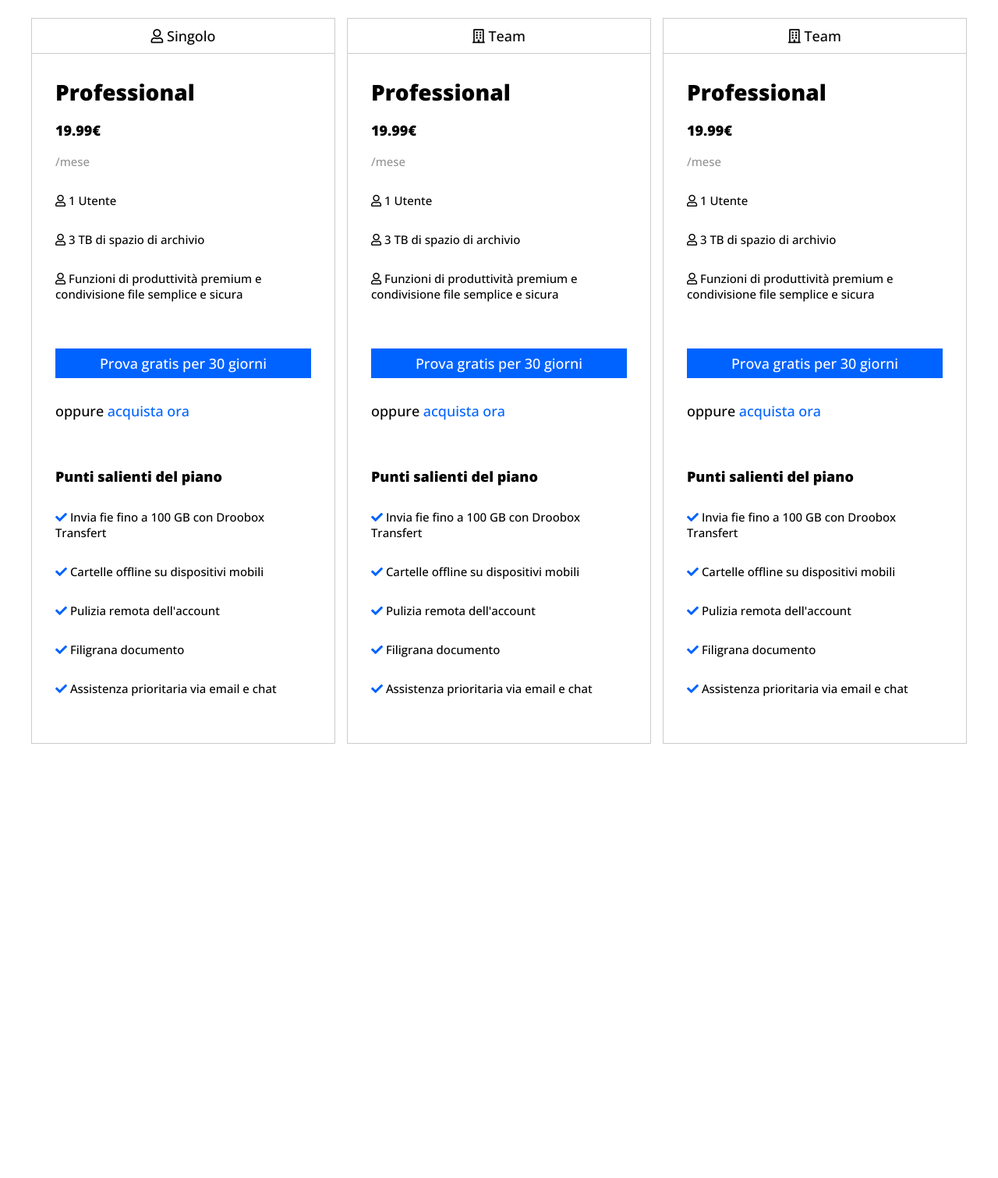
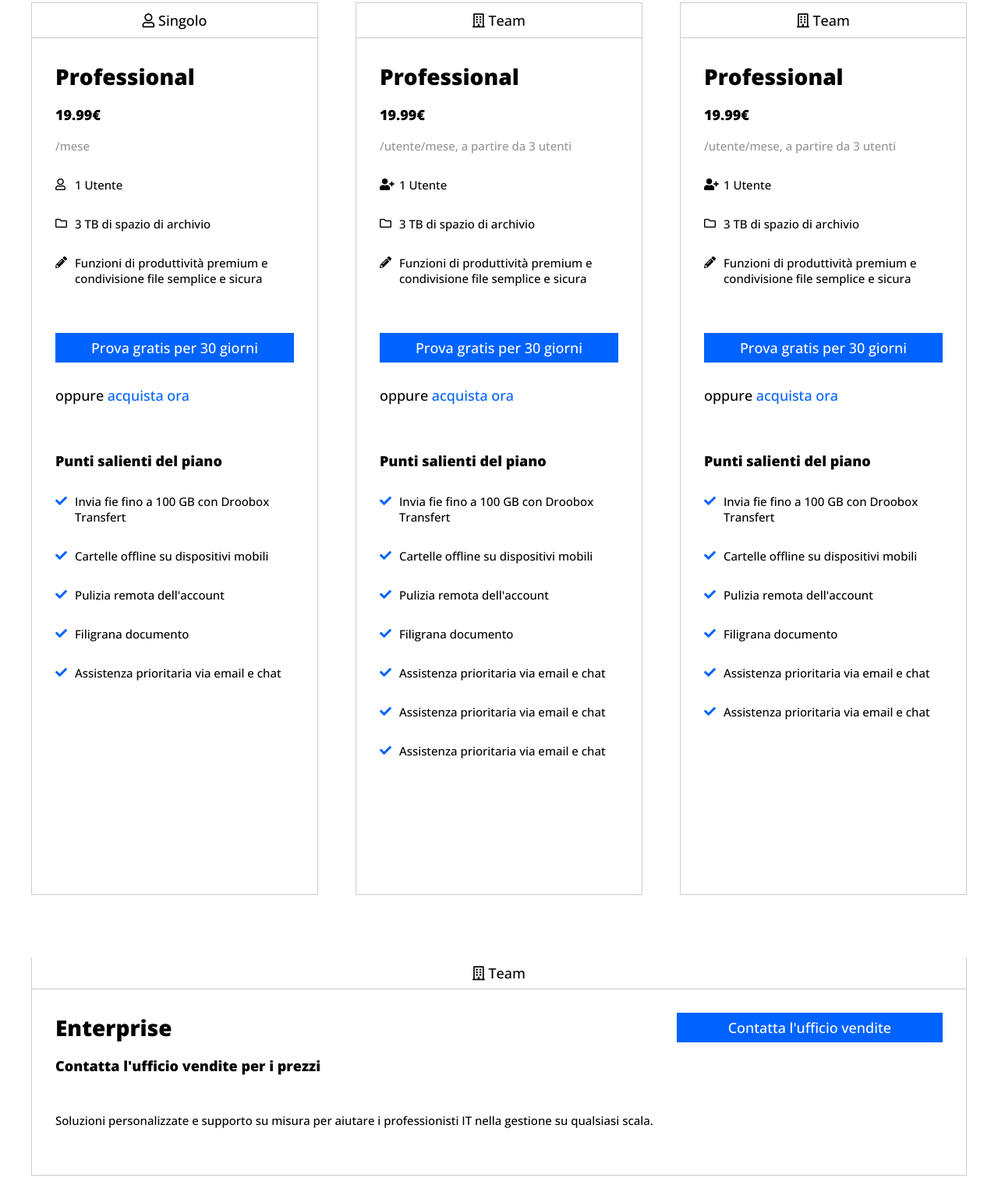
Before and after one commit to bealabea/htmlcss-dropbox, a plain HTML site: page index.html in a window 1280 px wide. Shown: the part 1182-2693 px from the top of the page at 78% size. Before the commit the page ends 2166 px from the top, so only its background shows below. Drawn offline with nearby package versions, Linux system fonts and the light colour scheme.

Commit message:
sezione immagine+testo

```diff
--- a/css/style.css
+++ b/css/style.css
@@ -24,7 +24,7 @@ header {
 .container {
     width: 1200px;
     margin: 0 auto;
-    padding-top: 200px;
+    padding-top: 180px;
 }
 
 .row::after {
@@ -71,6 +71,13 @@ button {
     font-size: 18px;
 }
 
+.white-button {
+    background-color: #fff;
+    border: 1px rgb(80, 80, 80) solid;
+    color: #000;
+
+}
+
 .margin-30 {
     margin: 30px 0;
 }
@@ -89,6 +96,17 @@ h3 {
     font-weight: 900;
 }
 
+.strong {
+    font-weight: 900;
+    line-height: 60px;
+}
+
+.user-plus::before {
+    font-family: "Font Awesome 5 Free";
+    font-weight: 700;
+    content: "\f234";
+}
+
 .user::before {
     font-family: "Font Awesome 5 Free";
     font-weight: 400;
@@ -98,13 +116,19 @@ h3 {
 .folder::before {
     font-family: "Font Awesome 5 Free";
     font-weight: 400;
-    content: "\f007";
+    content: "\f07b";
 }
 
 .pencil::before {
     font-family: "Font Awesome 5 Free";
-    font-weight: 400;
-    content: "\f007";
+    font-weight: 900;
+    content: "\f303";
+}
+
+li::before {
+    position: absolute;
+    left: 0px;
+    top: 2px;
 }
 
 /* ----------------------------- */
@@ -212,21 +236,27 @@ input[type='radio']:checked:after {
 
 .plans {
     border: 1px #ccc solid;
+    height: 1100px;
     padding: 30px;
 }
 
+.plans li {
+    position:relative;
+    padding-left: 25px;
+}
+
 .professional-col {
-    width: 32.5%;
+    width: calc((100%/3) - 32px);
 }
 
 .standard-col {
-    width: calc(35% - 30px);
-    margin: 0 15px;
+    width: calc((100%/3) - 32px);
+    margin: 0 48px;
     height: 500px;
 }
 
 .advanced-col {
-    width: 32.5%;
+    width: calc((100%/3) - 32px);
     height: 500px;
 }
 
@@ -251,10 +281,6 @@ input[type='radio']:checked:after {
     content: "\f1ad";
 }
 
-.plan-prices {
-    font-weight: 900;
-    line-height: 60px;
-}
 .plan-tags {
     color: rgb(148, 148, 148);
 }
@@ -276,3 +302,50 @@ input[type='radio']:checked:after {
     content: "\f00c";
     color: #0063FF;
 }
+
+/* enterprise */
+
+.team-title {
+    margin-top: 80px;
+    height: 40px;
+    text-align: center;
+    line-height: 40px;
+    border-left: 1px #ccc solid;
+    border-right: 1px #ccc solid;
+}
+
+.enterprise {
+    border: 1px #ccc solid;
+    padding: 30px;
+}
+
+.col-left {
+    width: 70%;
+}
+
+.col-right {
+    width: 30%;
+
+}
+
+.enterprise button {
+    width: 100%;
+}
+
+/* sezione immagine+testo */
+
+.col-left-img {
+    width: 55%;
+}
+
+.col-left-img img {
+    width: 100%;
+}
+
+.col-right-text {
+    width: 40%;
+}
+
+.col-right-text p {
+    line-height: 35px;
+}
--- a/index.html
+++ b/index.html
@@ -78,7 +78,7 @@
                     </div>
                     <div class="plans">
                         <h3>Professional</h3>
-                        <p class="plan-prices">19.99&euro;</p>
+                        <p class="strong">19.99&euro;</p>
                         <p class="plan-tags p-small">/mese</p>
                         <div class="p-small">
                             <ul>
@@ -109,11 +109,11 @@
                     </div>
                     <div class="plans">
                         <h3>Professional</h3>
-                        <p class="plan-prices">19.99&euro;</p>
-                        <p class="plan-tags p-small">/mese</p>
+                        <p class="strong">19.99&euro;</p>
+                        <p class="plan-tags p-small">/utente/mese, a partire da 3 utenti</p>
                         <div class="p-small">
                             <ul>
-                                <li class="user margin-30"> 1 Utente</li>
+                                <li class="user-plus margin-30"> 1 Utente</li>
                                 <li class="folder margin-30"> 3 TB di spazio di archivio</li>
                                 <li class="pencil margin-30"> Funzioni di produttività premium e condivisione file semplice e sicura</li>
                             </ul>
@@ -128,6 +128,8 @@
                                 <li class="margin-30 p-small"> Pulizia remota dell'account</li>
                                 <li class="margin-30 p-small"> Filigrana documento</li>
                                 <li class="margin-30 p-small"> Assistenza prioritaria via email e chat</li>
+                                <li class="margin-30 p-small"> Assistenza prioritaria via email e chat</li>
+                                <li class="margin-30 p-small"> Assistenza prioritaria via email e chat</li>
                             </ul>
                         </div>
                     </div>
@@ -141,11 +143,11 @@
                     </div>
                     <div class="plans">
                         <h3>Professional</h3>
-                        <p class="plan-prices">19.99&euro;</p>
-                        <p class="plan-tags p-small">/mese</p>
+                        <p class="strong">19.99&euro;</p>
+                        <p class="plan-tags p-small">/utente/mese, a partire da 3 utenti</p>
                         <div class="p-small">
                             <ul>
-                                <li class="user margin-30"> 1 Utente</li>
+                                <li class="user-plus margin-30"> 1 Utente</li>
                                 <li class="folder margin-30"> 3 TB di spazio di archivio</li>
                                 <li class="pencil margin-30"> Funzioni di produttività premium e condivisione file semplice e sicura</li>
                             </ul>
@@ -160,12 +162,44 @@
                                 <li class="margin-30 p-small"> Pulizia remota dell'account</li>
                                 <li class="margin-30 p-small"> Filigrana documento</li>
                                 <li class="margin-30 p-small"> Assistenza prioritaria via email e chat</li>
+                                <li class="margin-30 p-small"> Assistenza prioritaria via email e chat</li>
                             </ul>
                         </div>
                     </div>
                 </div>
             </div>
+
+            <!-- enterprise -->
+            <div class="team-plan team-title">
+                <p> Team</p>
+            </div>
+            <div class="row enterprise">
+                <div class="col-left fl">
+                    <h3>Enterprise</h3>
+                    <p class="strong">Contatta l'ufficio vendite per i prezzi</p>
+                    <p class="margin-30 p-small">Soluzioni personalizzate e supporto su misura per aiutare i professionisti IT nella gestione su qualsiasi scala.</p>
+                </div>
+                <div class="col-right fr">
+                    <button>Contatta l'ufficio vendite</button>
+                </div>
+                </div>
+            </div>
         </section>
+
+        <!-- sezione immagine+testo -->
+        <section class="container">
+            <div class="row">
+                <div class="col-left-img fl">
+                    <img src="./img/partner.png" alt="partner">
+                </div>
+                <div class="col-right-text fr">
+                    <h3>Entra in contatto con un partner Dropbox</h3>
+                    <p class="margin-30">Trova un partner Dropbox e HelloSign di fiducia. Ottieni le soluzioni e i servizi necessari per raggiungere i tuoi obiettivi aziendali, tra cui implementazione, integrazione, gestione e supporto continui.</p>
+                    <button class="white-button">Trova un partner</button>
+                </div>
+            </div>
+        </section>
+
     </main>
 </body>
 </html>
```
